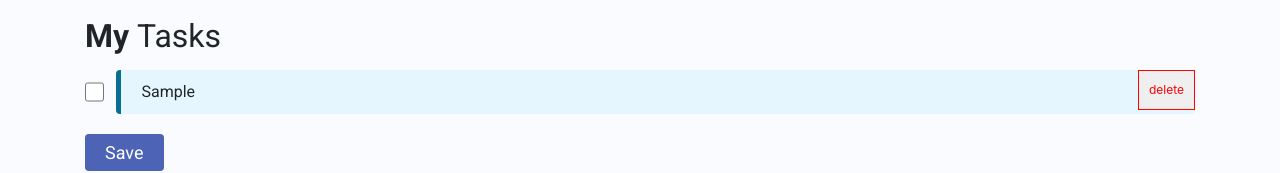
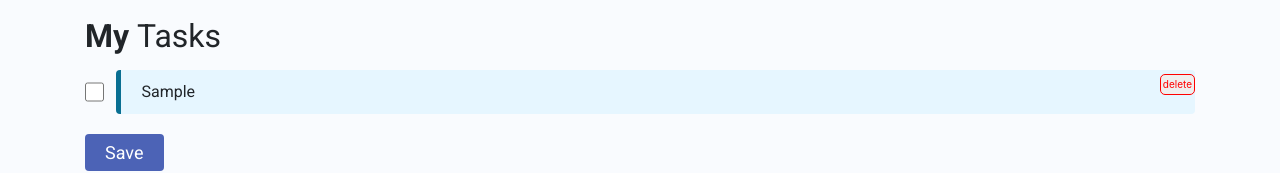
Before and after one commit to Harika-Adepu/TodoList-Application, a plain HTML site: page index.html in a window 1280 px wide. Both pictures are taken after typing "Sample" into the empty fields and a click on the button "Add". Shown: the part 298-471 px from the top of the page. Drawn offline with nearby package versions, Linux system fonts and the light colour scheme; a web font is replaced by a local one.

Commit message:
Update index.css

```diff
--- a/index.css
+++ b/index.css
@@ -111,10 +111,11 @@
 }
 
 .delete-button {
-    padding: 10px;
+    padding: 2px;
     border: 1px solid red;
     color: red;
-    font-size: 12px;
+    font-size: 10px;
+    border-radius: 5px;
 }
 
 .checked {
```
